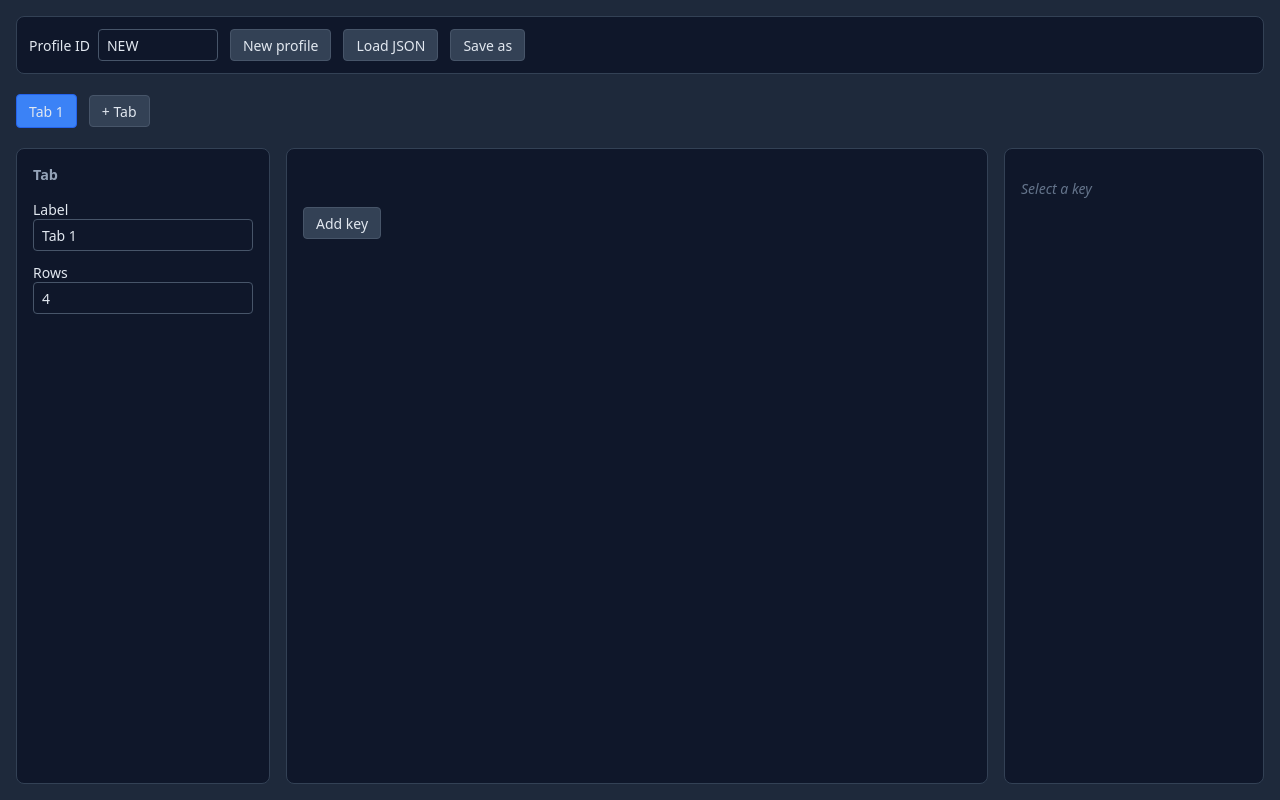
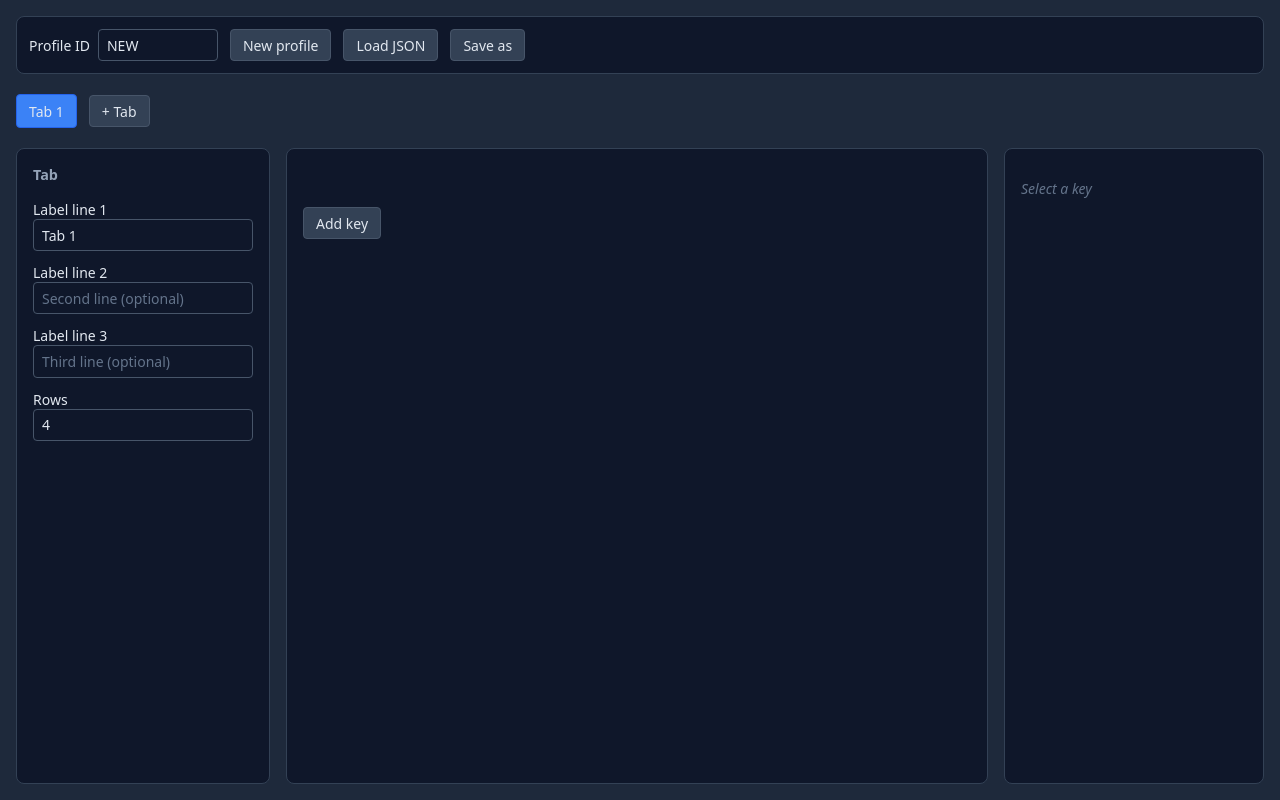
Before and after one commit to maxlk96/vacs-profileeditor, a React (Vite) app: page / in a window 1280 px wide. Built offline with nearby package versions, Linux system fonts and the light colour scheme.

Commit message:
feat: add multi line tab labels

```diff
--- a/src/App.tsx
+++ b/src/App.tsx
@@ -44,7 +44,8 @@ function getBreadcrumbItems(profile: TabbedProfile, tabIndex: number, path: Subp
   const items: BreadcrumbItem[] = []
   const tab = profile.tabs[tabIndex]
   if (!tab) return items
-  items.push({ label: tab.label, path: [] })
+  // Use first line of label for breadcrumb
+  items.push({ label: tab.label[0] || 'Tab', path: [] })
   let page = tab.page
   for (let i = 0; i < path.length; i++) {
     const keys = page.keys ?? []
@@ -108,11 +109,17 @@ export default function App() {
     mutateProfile((p) => ({ ...p, id: id.trim() }))
   }, [mutateProfile])
 
-  const setTabLabel = useCallback(
-    (tabIndex: number, label: string) => {
+  const setTabLabelLine = useCallback(
+    (tabIndex: number, lineIndex: number, value: string) => {
       mutateProfile((p) => ({
         ...p,
-        tabs: p.tabs.map((t, i) => (i === tabIndex ? { ...t, label: label.trim() } : t)),
+        tabs: p.tabs.map((t, i) => {
+          if (i !== tabIndex) return t
+          const newLabel = [...t.label]
+          while (newLabel.length <= lineIndex) newLabel.push('')
+          newLabel[lineIndex] = value
+          return { ...t, label: newLabel.slice(0, 3) }
+        }),
       }))
     },
     [mutateProfile]
@@ -188,7 +195,7 @@ export default function App() {
   const addTab = useCallback(() => {
     mutateProfile((p) => ({
       ...p,
-      tabs: [...p.tabs, { label: `Tab ${p.tabs.length + 1}`, page: { rows: 4, keys: [] } }],
+      tabs: [...p.tabs, { label: [`Tab ${p.tabs.length + 1}`], page: { rows: 4, keys: [] } }],
     }))
     setSelectedTabIndex(profile.tabs.length)
     setSelectedKeyIndex(null)
@@ -435,12 +442,30 @@ export default function App() {
         <section className="tab-editor">
           <h3>Tab</h3>
           <label>
-            Label
+            Label line 1
             <input
               type="text"
-              value={profile.tabs[selectedTabIndex]?.label ?? ''}
-              onChange={(e) => setTabLabel(selectedTabIndex, e.target.value)}
-              placeholder="Tab label"
+              value={profile.tabs[selectedTabIndex]?.label[0] ?? ''}
+              onChange={(e) => setTabLabelLine(selectedTabIndex, 0, e.target.value)}
+              placeholder="First line"
+            />
+          </label>
+          <label>
+            Label line 2
+            <input
+              type="text"
+              value={profile.tabs[selectedTabIndex]?.label[1] ?? ''}
+              onChange={(e) => setTabLabelLine(selectedTabIndex, 1, e.target.value)}
+              placeholder="Second line (optional)"
+            />
+          </label>
+          <label>
+            Label line 3
+            <input
+              type="text"
+              value={profile.tabs[selectedTabIndex]?.label[2] ?? ''}
+              onChange={(e) => setTabLabelLine(selectedTabIndex, 2, e.target.value)}
+              placeholder="Third line (optional)"
             />
           </label>
           <label>
--- a/src/components/TabBar.tsx
+++ b/src/components/TabBar.tsx
@@ -55,7 +55,11 @@ function SortableTab({
       {...attributes}
       {...listeners}
     >
-      {tab.label}
+      {tab.label.map((line, i) => (
+        <div key={i} className="tab-label-line">
+          {line}
+        </div>
+      ))}
     </button>
   )
 }
--- a/src/lib/validation.ts
+++ b/src/lib/validation.ts
@@ -33,8 +33,20 @@ export function validateProfile(data: unknown): { ok: true; profile: TabbedProfi
       return;
     }
     const tab = t as Record<string, unknown>;
-    if (typeof tab.label !== 'string' || tab.label.trim() === '') {
-      errors.push({ path: `tabs[${i}].label`, message: 'Tab label must be non-empty' });
+    if (typeof tab.label === 'string') {
+      if (tab.label.trim() === '') {
+        errors.push({ path: `tabs[${i}].label`, message: 'Tab label must be non-empty' });
+      }
+    } else if (Array.isArray(tab.label)) {
+      if (tab.label.length === 0) {
+        errors.push({ path: `tabs[${i}].label`, message: 'Tab label must be non-empty' });
+      } else if (tab.label.some((l) => typeof l !== 'string')) {
+        errors.push({ path: `tabs[${i}].label`, message: 'Tab label must be an array of strings' });
+      } else if (tab.label.length > 3) {
+        errors.push({ path: `tabs[${i}].label`, message: 'Tab label can have at most 3 lines' });
+      }
+    } else {
+      errors.push({ path: `tabs[${i}].label`, message: 'Tab label must be a string or array of strings' });
     }
     if (tab.page == null || typeof tab.page !== 'object') {
       errors.push({ path: `tabs[${i}].page`, message: 'Tab must have a page' });
@@ -72,11 +84,15 @@ export function normalizeProfile(profile: TabbedProfile): TabbedProfile {
     type: 'Tabbed',
     tabs: profile.tabs.map((tab): Tab => {
       const page = tab.page as { rows?: number; keys?: DirectAccessKey[]; client_page?: unknown } | undefined
+      // Handle legacy string label or new string[] label
+      const rawLabel = tab.label as unknown as string | string[]
+      const label = Array.isArray(rawLabel) ? rawLabel.map(l => l.trim()) : [rawLabel.trim()]
+
       if (page?.client_page != null) {
-        return { label: tab.label.trim(), page: { rows: Math.max(1, Math.floor(page.rows ?? 4)), client_page: page.client_page } }
+        return { label, page: { rows: Math.max(1, Math.floor(page.rows ?? 4)), client_page: page.client_page } }
       }
       return {
-        label: tab.label.trim(),
+        label,
         page: {
           rows: Math.max(1, Math.floor(page?.rows ?? 4)),
           keys: (page?.keys ?? []).map((k): DirectAccessKey => ({
--- a/src/types.ts
+++ b/src/types.ts
@@ -17,7 +17,7 @@ export interface DirectAccessPage {
 }
 
 export interface Tab {
-  label: string;
+  label: string[];
   page: DirectAccessPage;
 }
 
@@ -33,7 +33,7 @@ export function createDefaultProfile(): TabbedProfile {
     type: 'Tabbed',
     tabs: [
       {
-        label: 'Tab 1',
+        label: ['Tab 1'],
         page: { rows: 4, keys: [] },
       },
     ],
```
